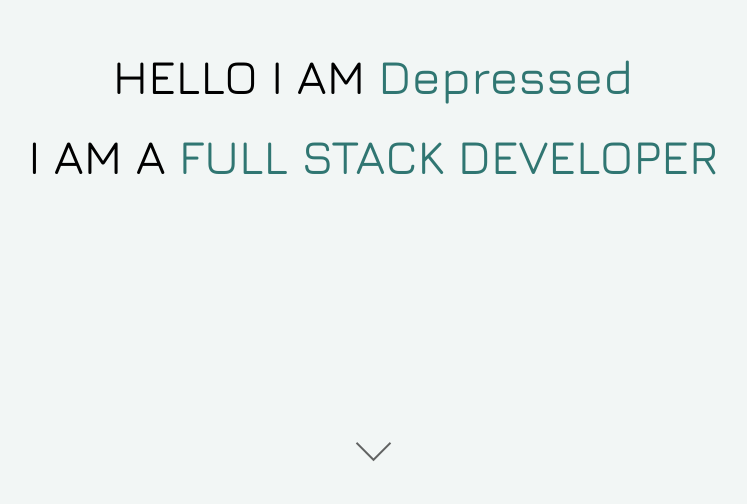
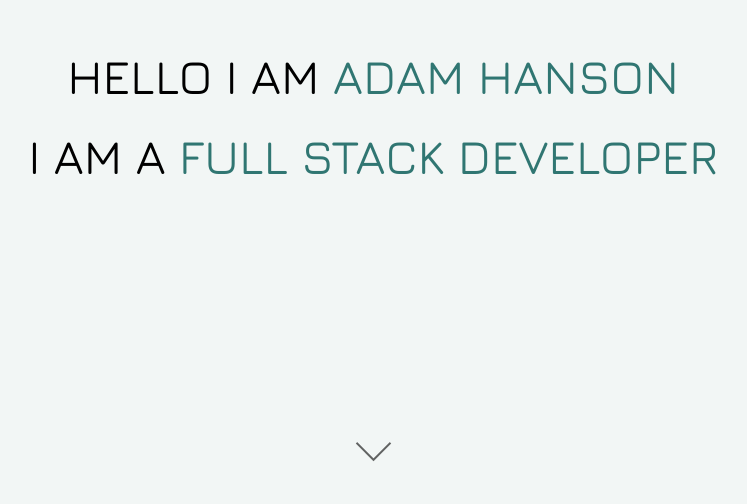
Before and after one commit to ajhanson22227/portfolio, a React (Create React App) app: page / in a window 1280 px wide. Shown: the part 296-800 px from the top of the page, without its empty margins (267-1014 px from the left). Built offline with nearby package versions, Linux system fonts and the light colour scheme.

Commit message:
Add my name to welcome page

```diff
--- a/src/components/Welcome/WelcomePage.js
+++ b/src/components/Welcome/WelcomePage.js
@@ -5,7 +5,7 @@ const WelcomePage = () => {
   return (
     <div className="welcome-container">
       <div className="welcome-content">
-        HELLO I AM <span className="bold-text">Depressed</span>
+        HELLO I AM <span className="bold-text">ADAM HANSON</span>
       </div>
       <div className="welcome-content">
         I AM A <span className="bold-text">FULL STACK DEVELOPER</span>
```
